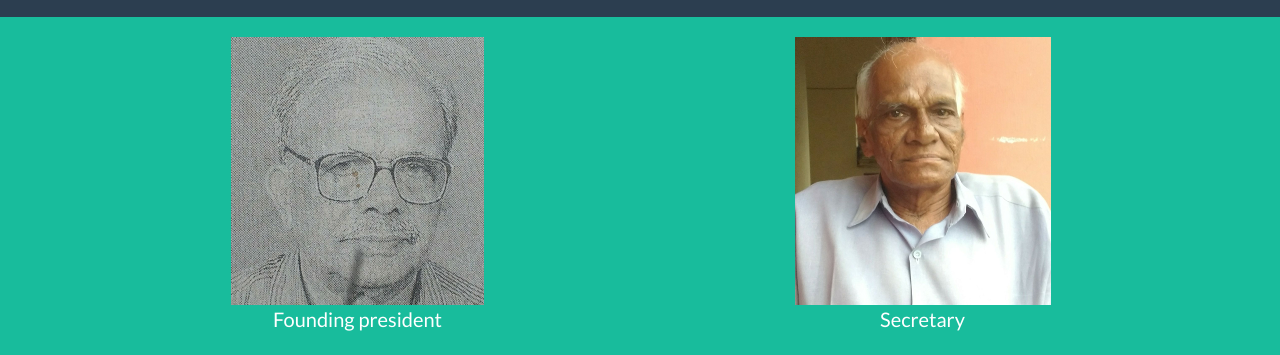
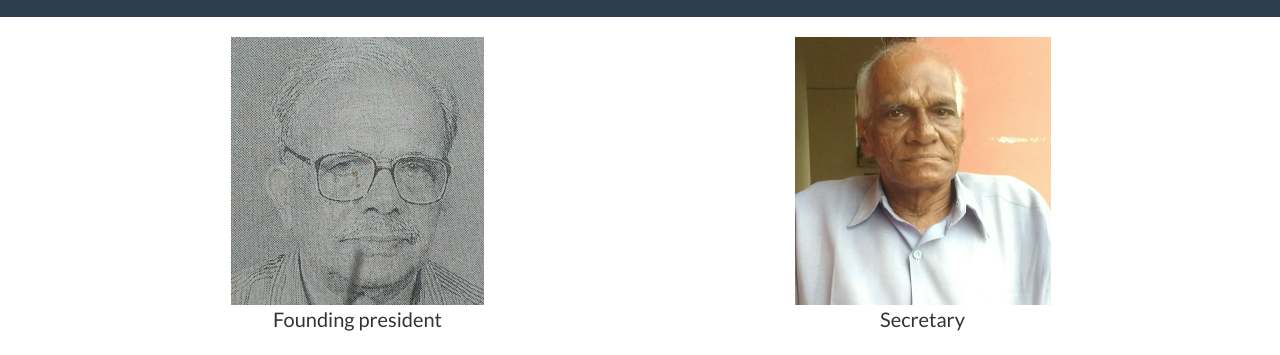
Before and after one commit to SUguy/yoga, a website: page pws.html in a window 1280 px wide. Shown: the part 83-438 px from the top of the page. Drawn offline with nearby package versions, Linux system fonts and the light colour scheme.

Commit message:
bg white on pws page

```diff
--- a/pws.html
+++ b/pws.html
@@ -51,7 +51,7 @@
   </nav>
 
 
-  <section  id="about" class=success>
+  <section  id="about">
     <div class="container">
       <div class="row img">
         <div class="col-lg-6">
```
